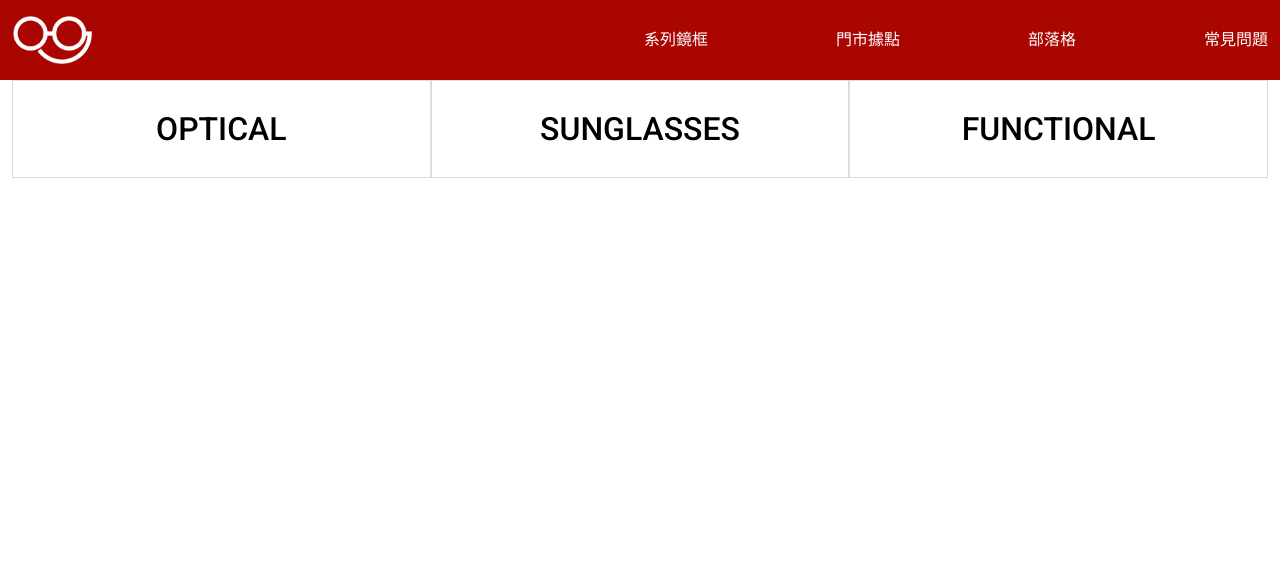
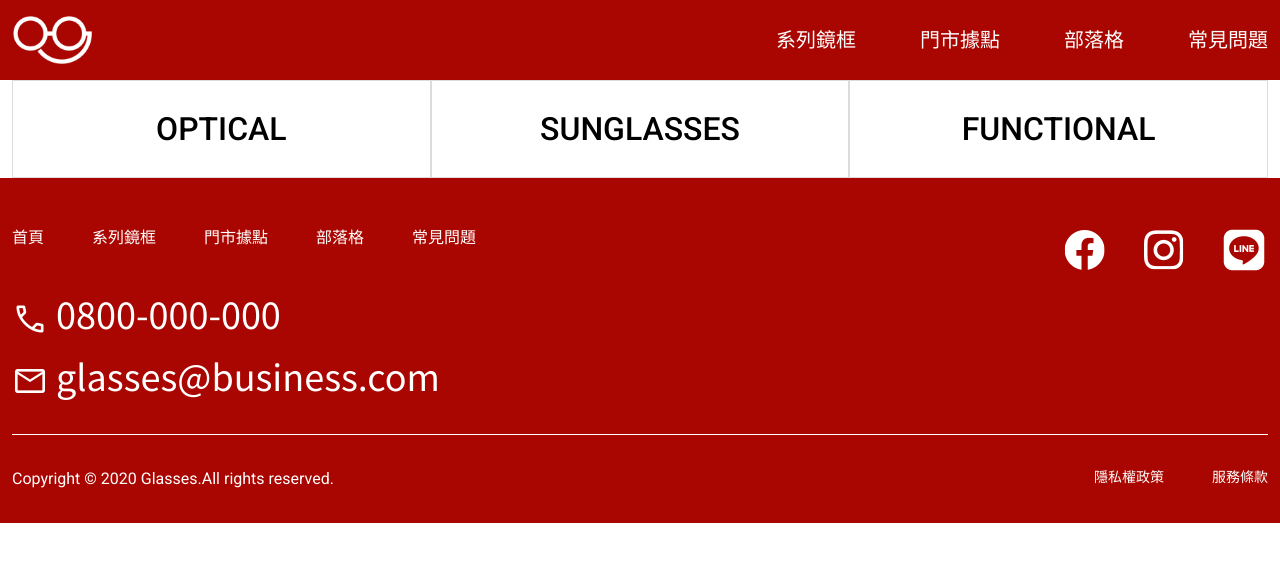
Before and after one commit to amy6072698/glasses-site-layout, a website built with Vite: page pages/index.html in a window 1280 px wide. Built offline with nearby package versions, Linux system fonts and the light colour scheme; a web font is replaced by a local one.

Commit message:
建立footer樣式

```diff
--- a/assets/scss/base/_reset.scss
+++ b/assets/scss/base/_reset.scss
@@ -62,3 +62,10 @@ body{
 a{
 	text-decoration: none;
 }
+
+// icon：material-symbols-outlined //
+@font-face {
+	font-family: 'Material Symbols Outlined';
+	font-style: normal;
+	src: url(https://example.com/material-symbols.woff) format('woff');
+}
--- a/assets/scss/components/_navbars.scss
+++ b/assets/scss/components/_navbars.scss
@@ -1,5 +1,5 @@
 .nav-l a{
-    display: block;
+    display: inline-block;
     color: $light;
     &:hover{
         color: darken($secondary-color, 10%);
--- a/assets/scss/layout/_footer.scss
+++ b/assets/scss/layout/_footer.scss
@@ -0,0 +1,42 @@
+.footer{
+    background-color: $primary-color;
+    padding-top: 48px;
+    .d-flex{
+        justify-content: space-between;
+    }
+    .social img{
+        display: block;
+        width: 48px;
+        height: 48px;
+        &:hover{
+            margin-top: 4px;
+            border-radius: 8px;
+            box-shadow: 2px 2px 4px rgba(0,0,0,0.3);
+        }
+    }
+}
+.contact-info{
+    font-family: "Noto Sans TC", -apple-system, BlinkMacSystemFont, "Segoe UI", "Microsoft JhengHei", Roboto, "Helvetica Neue", Arial, sans-serif;
+    .icon{
+        font-size: 36px;
+        color: $light;
+        vertical-align: middle;
+    }
+    a{
+        font-size: 36px;
+        color: $light;
+    }
+}
+.contact-info li:hover a,
+.contact-info li:hover .icon{
+    color: darken($secondary-color, 10%);
+}
+
+.copyright{
+    padding: 32px 0;
+    border-top: 1px solid $light;
+    color: $light;
+    .nav-l{
+        font-size: 14px;
+    }
+}
--- a/assets/scss/layout/_header.scss
+++ b/assets/scss/layout/_header.scss
@@ -14,7 +14,4 @@
         white-space: nowrap;
         overflow: hidden;
     }
-    .nav-l a{
-        margin-left: 64px;
-    }
 }
--- a/assets/scss/utilities/_utilities.scss
+++ b/assets/scss/utilities/_utilities.scss
@@ -85,6 +85,16 @@
     margin-left: 64px;
 }
 
+.mb-2{
+    margin-bottom: 8px;
+}
+.mb-8{
+    margin-bottom: 32px;
+}
+.mb-9{
+    margin-bottom: 36px;
+}
+
 .p-0{
     padding: 0;
 }
--- a/pages/index.html
+++ b/pages/index.html
@@ -15,7 +15,7 @@
     <header class="header">
       <div class="container d-flex">
         <h1 class="logo"><a href="index.html">Glasses</a></h1>
-        <ul class="nav-l d-flex">
+        <ul class="nav-l d-flex fz-5">
           <li><a href="product.html">系列鏡框</a></li>
           <li class="ml-16"><a href="store.html">門市據點</a></li>
           <li class="ml-16"><a href="blog.html">部落格</a></li>
@@ -36,11 +36,55 @@
     </div>
     <footer class="footer">
       <div class="container">
-        <div class="contact">
+        <div class="contact d-flex">
+          <div class="text">
+            <ul class="nav-l d-flex mb-9">
+              <li><a href="index.html">首頁</a></li>
+              <li class="ml-12"><a href="product.html">系列鏡框</a></li>
+              <li class="ml-12"><a href="store.html">門市據點</a></li>
+              <li class="ml-12"><a href="blog.html">部落格</a></li>
+              <li class="ml-12"><a href="faq.html">常見問題</a></li>
+            </ul>
+            <ul class="contact-info mb-8">
+              <li class="mb-2">
+                <a href="tel:0800-000-000">
+                  <span class="icon material-symbols-outlined">call</span>
+                  0800-000-000
+                </a>
+              </li>
+              <li>
+                <a href="mailto:glasses@business.com">
+                  <span class="icon material-symbols-outlined">mail</span>
+                  glasses@business.com
+                </a>
+              </li>
+            </ul>
+          </div>
+          <ul class="social d-flex">
+            <li>
+              <a href="https://www.facebook.com/">
+                <img src="../assets/images/ic-social-fb.png" alt="facebook link">
+              </a>
+            </li>
+            <li class="ml-8">
+              <a href="https://www.instagram.com/">
+                <img src="../assets/images/ic_social_ig.png" alt="instagram link">
+              </a>
+            </li>
+            <li class="ml-8">
+              <a href="https://line.me/tw/">
+                <img src="../assets/images/ic_social_line.png" alt="line link">
+              </a>
+            </li>
+          </ul>
+        </div>
 
-        </div>
-        <div class="copyright">
-
+        <div class="copyright d-flex">
+          <p>Copyright © 2020 Glasses.All rights reserved.</p>
+          <ul class="nav-l d-flex">
+            <li><a href="#">隱私權政策</a></li>
+            <li class="ml-12"><a href="#">服務條款</a></li>
+          </ul>
         </div>
       </div>
     </footer>
```
